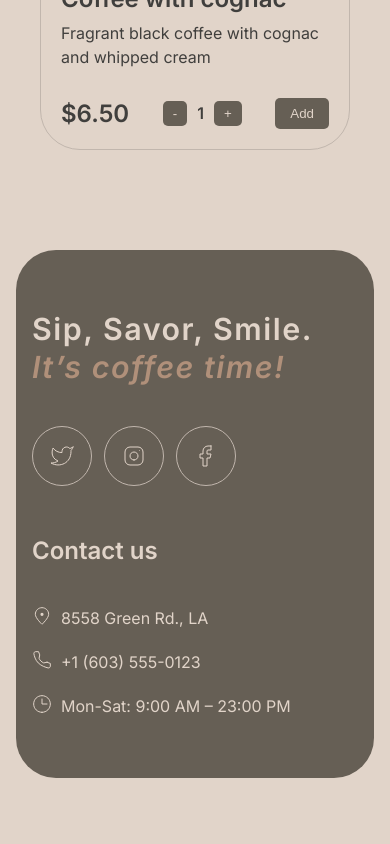
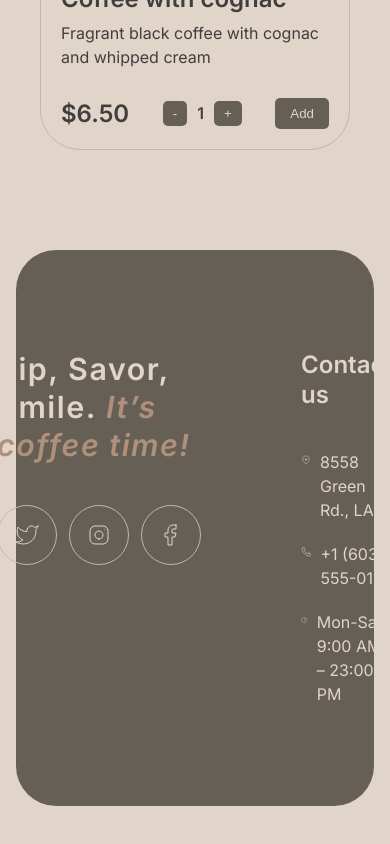
Before and after one commit to MiLee777/coffee-house-redux, a React (Create React App) app: page /menu in a window 390 px wide. Shown: the part 4491-5335 px from the top of the page. Before the commit the page ends 5309 px from the top, so only its background shows below. Built offline with nearby package versions, Linux system fonts and the light colour scheme; some icons are missing.

Commit message:
refactor: delete comments

```diff
--- a/src/Components/MenuPage/Modal/Modal.Menu/Content.Menu.js
+++ b/src/Components/MenuPage/Modal/Modal.Menu/Content.Menu.js
@@ -7,7 +7,6 @@ import { CategoryAdditives } from "./CategoryAdditives";
 
 
 export const ContentMenu = ({ setIsOpenModalMenu, item }) => {
-
   const dishesToMenu = dataMenu.find(dish => item.id === dish.id);
 
   const totalMenuPrice = useSelector(getTotalMenuPrice);
@@ -29,7 +28,11 @@ export const ContentMenu = ({ setIsOpenModalMenu, item }) => {
             <div className="option__btns">
               {Object.entries(dishesToMenu.sizes).map(([key, size]) => {
                 return (
-                  <CategorySize dishesToMenu={ dishesToMenu } sizeKey={ key } size={ size } />
+                  <CategorySize
+                    // key={key}
+                    dishesToMenu={dishesToMenu}
+                    sizeKey={key}
+                    size={size} />
                 )
               })}
             </div>
@@ -41,7 +44,11 @@ export const ContentMenu = ({ setIsOpenModalMenu, item }) => {
                 const numericKey = parseInt(key, 10);
                 const adjustedKey = isNaN(numericKey) ? key : numericKey + 1;
                 return (
-                  <CategoryAdditives dishesToMenu={ dishesToMenu } additiveKey={ key } additive={ additive } adjustedKey={ adjustedKey } />
+                  <CategoryAdditives
+                  dishesToMenu={dishesToMenu}
+                  additiveKey={key}
+                  additive={additive}
+                  adjustedKey={adjustedKey} />
                 )
               })}
             </div>
@@ -49,7 +56,7 @@ export const ContentMenu = ({ setIsOpenModalMenu, item }) => {
 
           <div className="modal-menu__total">
             <h3 className="modal-menu__title">Total: </h3>
-            <p className="modal-menu__title">${ (parseFloat(totalMenuPrice) + parseFloat(dishesToMenu.price)).toFixed(2) }</p>
+            <p className="modal-menu__title">${(parseFloat(totalMenuPrice) + parseFloat(dishesToMenu.price)).toFixed(2)}</p>
           </div>
 
           <div className="modal-menu__alert">
--- a/src/Components/MenuPage/Modal/Modal.Menu/style.menu.css
+++ b/src/Components/MenuPage/Modal/Modal.Menu/style.menu.css
@@ -17,6 +17,7 @@
 }
 
 .modal-menu__content {
+  margin: 50px;
   display: flex;
   flex-direction: column;
   align-items: center;
@@ -84,6 +85,12 @@
   display: flex;
   column-gap: 8px;
 }
+
+.option__btns {
+  flex-wrap: wrap;
+  row-gap: 10px;
+}
+
 
 .option__btn {
   align-items: center;
@@ -160,3 +167,156 @@
   text-align: center;
   color: var(--text-dark);
 }
+
+/* ================= BREAKPOINTS ================= */
+/* For large devices */
+@media all and (max-width: 1200px) {
+  .mobile-app__container {
+    flex-direction: column;
+    row-gap: 100px;
+  }
+
+  .mobile-app__btns {
+    grid-template-columns: repeat(4, 1fr);
+  }
+}
+
+/* For medium devices */
+@media all and (max-width: 725px) {
+  .modal-menu__img {
+    display: none;
+  }
+}
+
+@media all and (max-width: 710px) {
+  .mobile-app__container img {
+    width: 100%;
+  }
+}
+
+@media all and (max-width: 500px) {
+  .mobile-app__container {
+    row-gap: 40px;
+  }
+}
+
+@media all and (max-width: 450px) {
+  .mobile-app__btns {
+    display: flex;
+    flex-direction: column;
+    row-gap: 20px;
+  }
+}
+
+/* ================= FOOTER ================= */
+.footer__container {
+  margin-top: 100px;
+  padding: 100px;
+  background: var(--background-container);
+  border-radius: 40px;
+  display: flex;
+  justify-content: center;
+  align-items: center;
+}
+
+.footer__contact {
+  display: grid;
+  grid-template-columns: repeat(2, 1fr);
+  column-gap: 100px;
+}
+
+.footer__content {
+  display: flex;
+  flex-direction: column;
+  row-gap: 40px;
+}
+
+.footer__title {
+  color: var(--text-light);
+}
+
+.contact__social-media {
+  display: flex;
+  column-gap: 12px;
+}
+
+.social-media {
+  width: 60px;
+  height: 60px;
+  border-radius: 100px;
+  border: 1px solid var(--border-light);
+  display: flex;
+  justify-content: center;
+  align-items: center;
+  cursor: pointer;
+  transition: 0.5s ease-in-out;
+}
+
+.social-media:hover {
+  background: var(--background-body);
+}
+
+.social-media svg path {
+  transition: 0.5s ease-in-out;
+}
+
+.social-media:hover svg path {
+  stroke: #403f3d;
+}
+
+.contact__info {
+  align-self: center;
+  display: flex;
+  flex-direction: column;
+  row-gap: 40px;
+}
+
+.info__title {
+  color: var(--text-light);
+}
+
+.container__info {
+  display: grid;
+  row-gap: 20px;
+}
+
+.info {
+  display: flex;
+  column-gap: 9px;
+  color: var(--text-light);
+  font-family: var(--font-family);
+  align-self: center;
+  line-height: 150%;
+}
+
+.info__box {
+  display: flex;
+}
+
+.info__link {
+  position: relative;
+}
+
+.info__link::after {
+  width: 34%;
+  content: "";
+  position: absolute;
+  background-color: #e1d4c9;
+  height: 2px;
+  bottom: -6px;
+  left: 0;
+  opacity: 0;
+  transform: scaleX(0);
+  transition: transform 0.5s ease-in-out, opacity 0.7s ease-in-out;
+}
+
+.info__link:hover::after {
+  transform: scaleX(1);
+  opacity: 1;
+  transition: transform 0.5s ease-in-out, opacity 0.7s ease-in-out;
+}
+
+.info__link:hover::before {
+  transform: scaleX(1);
+  opacity: 0;
+}
--- a/src/Data/dataMenu.js
+++ b/src/Data/dataMenu.js
@@ -10,29 +10,35 @@ export const dataMenu =
     sizes: {
       s: {
         size: "200 ml",
-        add: "0.00"
+        add: "0.00",
+        isOrder: false
       },
       m: {
         size: "300 ml",
-        add: "0.50"
+        add: "0.50",
+        isOrder: false
       },
       l: {
         size: "400 ml",
-        add: "1.00"
+        add: "1.00",
+        isOrder: false
       }
     },
     additives: [
       {
         name: "Sugar",
-        add: "0.50"
+        add: "0.50",
+        isOrder: false
       },
       {
         name: "Cinnamon",
-        add: "0.50"
+        add: "0.50",
+        isOrder: false
       },
       {
         name: "Syrup",
-        add: "0.50"
+        add: "0.50",
+        isOrder: false
       }
     ]
   },
@@ -47,29 +53,35 @@ export const dataMenu =
     sizes: {
       s: {
         size: "200 ml",
-        add: "0.00"
+        add: "0.00",
+        isOrder: false
       },
       m: {
         size: "300 ml",
-        add: "0.50"
+        add: "0.50",
+        isOrder: false
       },
       l: {
         size: "400 ml",
-        add: "1.00"
+        add: "1.00",
+        isOrder: false
       }
     },
     additives: [
       {
         name: "Sugar",
-        add: "0.50"
+        add: "0.50",
+        isOrder: false
       },
       {
         name: "Cinnamon",
-        add: "0.50"
+        add: "0.50",
+        isOrder: false
       },
       {
         name: "Syrup",
-        add: "0.50"
+        add: "0.50",
+        isOrder: false
       }
     ]
   },
@@ -84,29 +96,35 @@ export const dataMenu =
     sizes: {
       s: {
         size: "200 ml",
-        add: "0.00"
+        add: "0.00",
+        isOrder: false
       },
       m: {
         size: "300 ml",
-        add: "0.50"
+        add: "0.50",
+        isOrder: false
       },
       l: {
         size: "400 ml",
-        add: "1.00"
+        add: "1.00",
+        isOrder: false
       }
     },
     additives: [
       {
         name: "Sugar",
-        add: "0.50"
+        add: "0.50",
+        isOrder: false
       },
       {
         name: "Cinnamon",
-        add: "0.50"
+        add: "0.50",
+        isOrder: false
       },
       {
         name: "Syrup",
-        add: "0.50"
+        add: "0.50",
+        isOrder: false
       }
     ]
   },
--- a/src/redux/menuSlice.js
+++ b/src/redux/menuSlice.js
@@ -38,7 +38,6 @@ export const menuSlice = createSlice({
 
       state.totalMenuPrice = state.menuItems.reduce((total, item) => total + item.totalMenuPrice, 0);
     }
-
   }
 })
 
```
Also changed, not shown: src/Components/MenuPage/DishesComponents/Dish.js (+5 -6 lines), src/Components/MenuPage/Modal/Modal.Menu/CategoryAdditives.js (+8 -7 lines), src/Components/MenuPage/Modal/Modal.Menu/CategorySize.js (+3 -4 lines).
